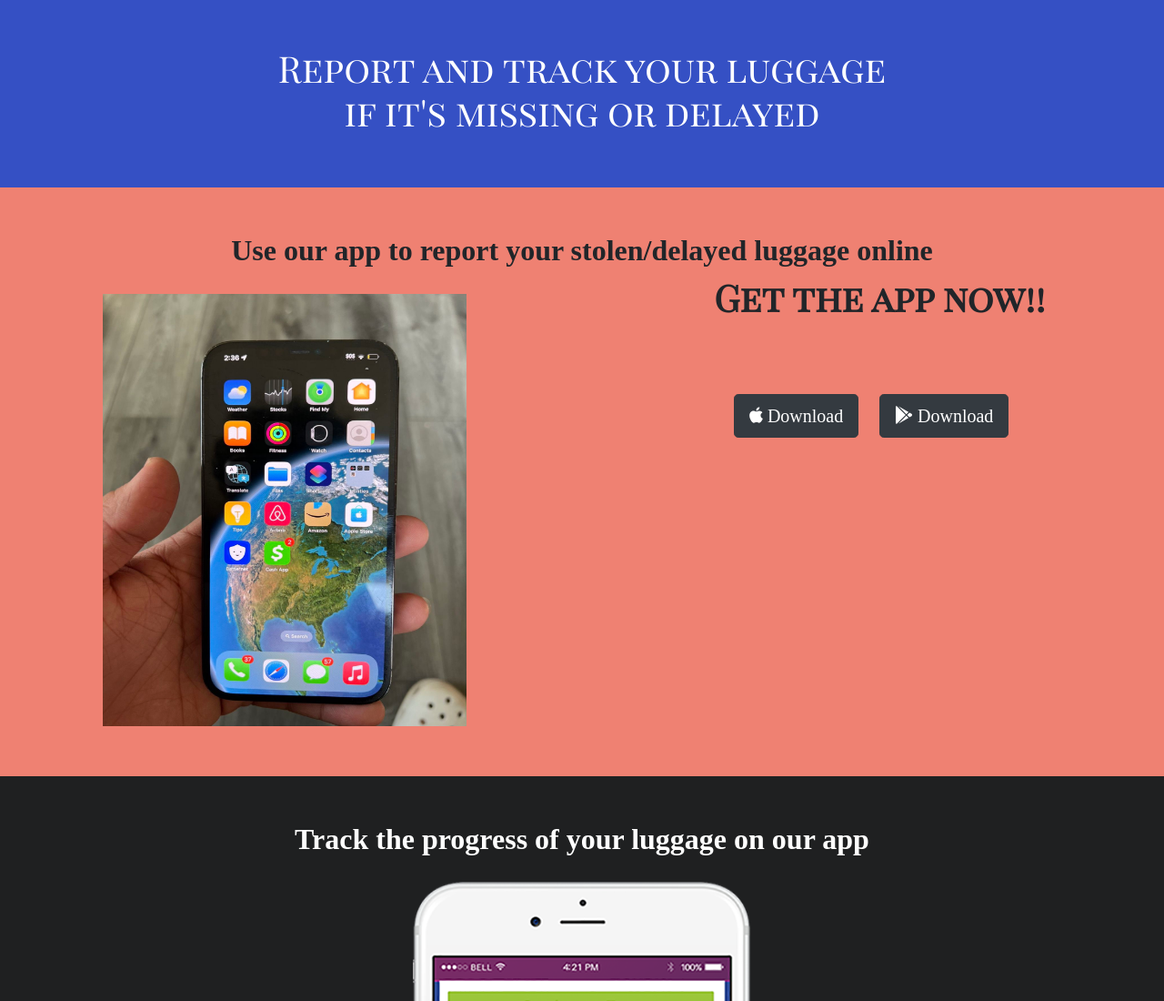
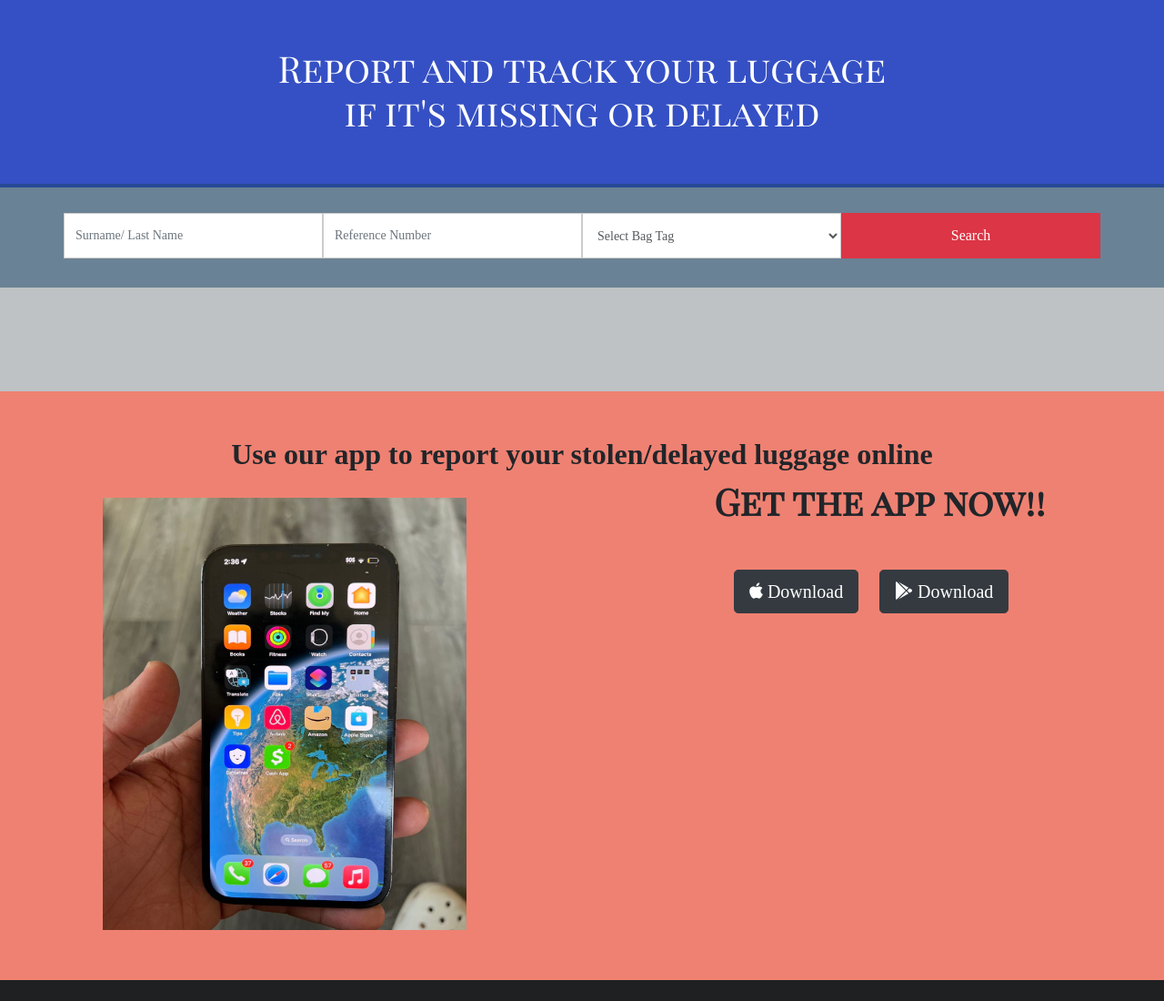
Before and after one commit to Tomisinade/ComfortAir, a plain HTML site: page Track luggage.html in a window 1280 px wide. Shown: the top 1100 px of the page at 91% size. Drawn offline with nearby package versions, Linux system fonts and the light colour scheme; a web font is replaced by a local one.

Commit message:
Add files via upload

```diff
--- a/Track luggage.html
+++ b/Track luggage.html
@@ -19,7 +19,39 @@
   <body class="track-luggage-page">
       <div class="track-luggage-header">
       <h1>Report and track your luggage <br>if it's missing or delayed</h1>
+      </div>
+    <!-- SEARCH FOR BAG -->
+    <section class="search-sec">
+    <div class="container">
+        <form action="#" method="post" novalidate="novalidate">
+            <div class="row">
+                <div class="col-lg-12">
+                    <div class="row">
+                        <div class="col-lg-3 col-md-3 col-sm-12 p-0">
+                            <input type="text" class="form-control search-slt" placeholder="Surname/ Last Name">
+                        </div>
+                        <div class="col-lg-3 col-md-3 col-sm-12 p-0">
+                            <input type="text" class="form-control search-slt" placeholder="Reference Number">
+                        </div>
+                        <div class="col-lg-3 col-md-3 col-sm-12 p-0">
+                            <select class="form-control search-slt" id="exampleFormControlSelect1">
+                                <option>Select Bag Tag</option>
+                                <option>Bag Tag #1</option>
+                                <option>Bag Tag #2</option>
+                                <option>Bag Tag #3</option>
+                                <option>Bag Tag #4</option>
+                                <option>Bag Tag #5</option>
+                            </select>
+                        </div>
+                        <div class="col-lg-3 col-md-3 col-sm-12 p-0">
+                            <button type="button" class="btn btn-danger wrn-btn">Search</button>
+                        </div>
+                    </div>
+                </div>
+            </div>
+        </form>
     </div>
+</section>
   <div class="row track-luggage-top">
     <div class="col-lg-12 col-md-12">
     <h2>Use our app to report your stolen/delayed luggage online</h2>
--- a/css/styles.css
+++ b/css/styles.css
@@ -41,7 +41,7 @@ a {
 }
 /* Title */
 .title-text{
-  font-family:'Rajdhani', cursive;
+  font-family: 'Rajdhani', cursive;
   font-size: 3.5rem;
   line-height: 1.5;
   font-weight: 900;
@@ -49,7 +49,7 @@ a {
 }
 /* Download buttons */
 .download-button {
-  margin: 8% 3% 5% 0;
+  margin: 3% 3% 5% 0;
 }
   /*Ticket */
   .ticket{
@@ -149,6 +149,7 @@ a {
   font-weight: bold;
   color: white;
   padding: 4%;
+
 }
 .track-luggage-top{
   background-color: #ef8172;
@@ -212,6 +213,7 @@ a {
 #cta-section {
   padding: 7% 5% 5% 5%;
   background-color: #ff4c68;
+  text-align: center;
 }
 .cta-text{
   font-size: 3rem;
@@ -232,3 +234,45 @@ footer{
 .footer-icon{
     margin: 0 1% 1%;
 }
+/* SEARCH FOR BAG */
+.search-sec{
+    padding: 2rem;
+}
+.search-slt{
+    display: block;
+    width: 100%;
+    font-size: 0.875rem;
+    line-height: 1.5;
+    color: #55595c;
+    background-color: #fff;
+    background-image: none;
+    border: 1px solid #ccc;
+    height: calc(3rem + 2px) !important;
+    border-radius:0;
+}
+.wrn-btn{
+    width: 100%;
+    font-size: 16px;
+    font-weight: 400;
+    text-transform: capitalize;
+    height: calc(3rem + 2px) !important;
+    border-radius:0;
+}
+@media (min-width: 992px){
+    .search-sec{
+        position: relative;
+        top: -114px;
+        background: rgba(26, 70, 104, 0.51);
+    }
+}
+
+@media (max-width: 992px){
+    .search-sec{
+        background: #1A4668;
+    }
+}
+@media (min-width: 992px){
+    .search-sec{
+      margin-top: 110px;
+    }
+}
```
Also changed, not shown: index.html (+2 -3 lines).
